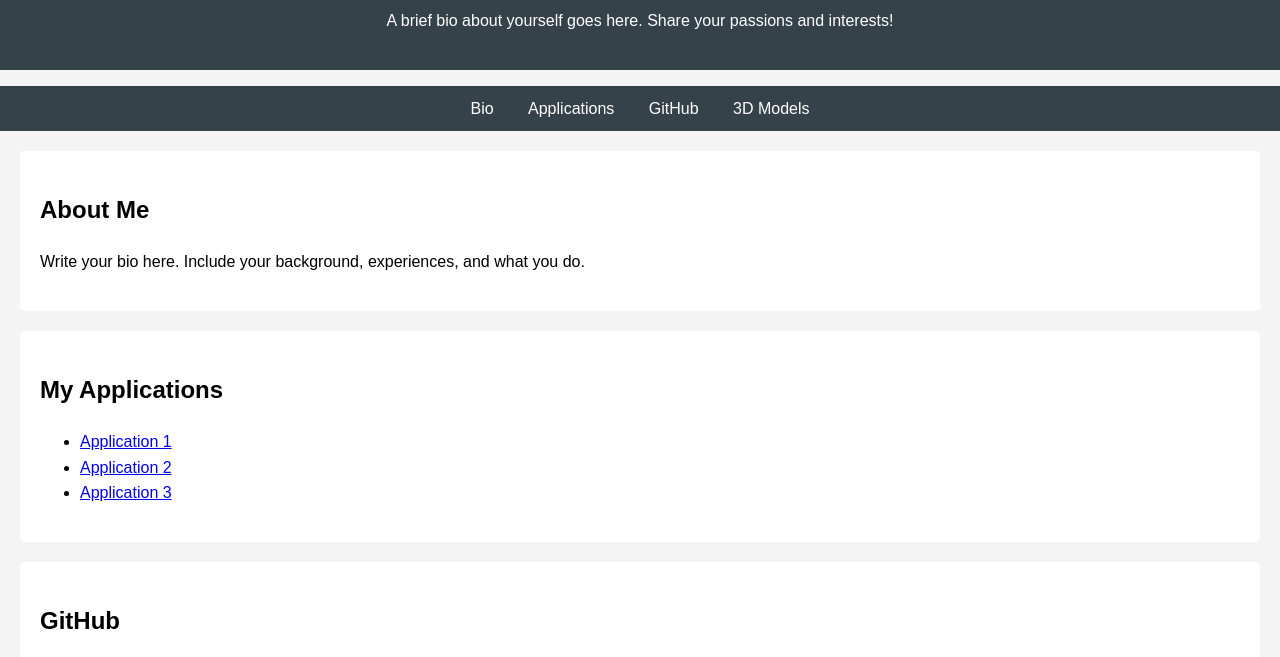
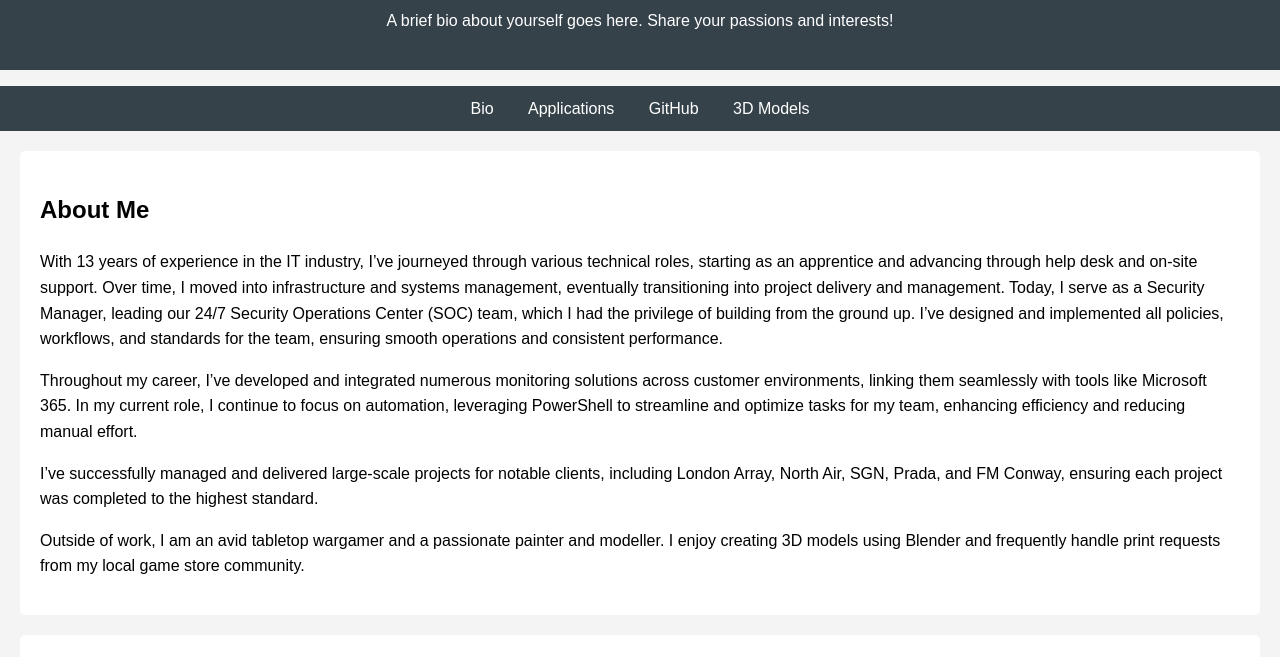
Before and after one commit to DeclanShanks/adeptus, a plain HTML site: page index.html in a window 1280 px wide. Shown: the part 106-763 px from the top of the page. Drawn offline with Linux system fonts and the light colour scheme.

Commit message:
Update index.html

```diff
--- a/index.html
+++ b/index.html
@@ -22,8 +22,19 @@
     </nav>
 
     <section id="bio">
-        <h2>About Me</h2>
-        <p>Write your bio here. Include your background, experiences, and what you do.</p>
+    <h2>About Me</h2>
+    <p>
+        With 13 years of experience in the IT industry, I’ve journeyed through various technical roles, starting as an apprentice and advancing through help desk and on-site support. Over time, I moved into infrastructure and systems management, eventually transitioning into project delivery and management. Today, I serve as a Security Manager, leading our 24/7 Security Operations Center (SOC) team, which I had the privilege of building from the ground up. I’ve designed and implemented all policies, workflows, and standards for the team, ensuring smooth operations and consistent performance.
+    </p>
+    <p>
+        Throughout my career, I’ve developed and integrated numerous monitoring solutions across customer environments, linking them seamlessly with tools like Microsoft 365. In my current role, I continue to focus on automation, leveraging PowerShell to streamline and optimize tasks for my team, enhancing efficiency and reducing manual effort.
+    </p>
+    <p>
+        I’ve successfully managed and delivered large-scale projects for notable clients, including London Array, North Air, SGN, Prada, and FM Conway, ensuring each project was completed to the highest standard.
+    </p>
+    <p>
+        Outside of work, I am an avid tabletop wargamer and a passionate painter and modeller. I enjoy creating 3D models using Blender and frequently handle print requests from my local game store community.
+    </p>
     </section>
 
     <section id="apps">
```
